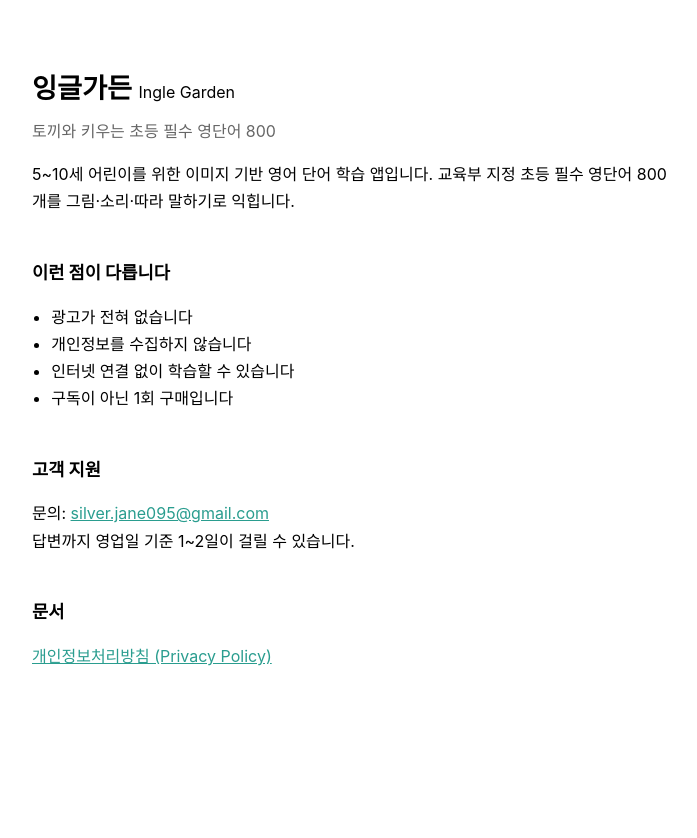
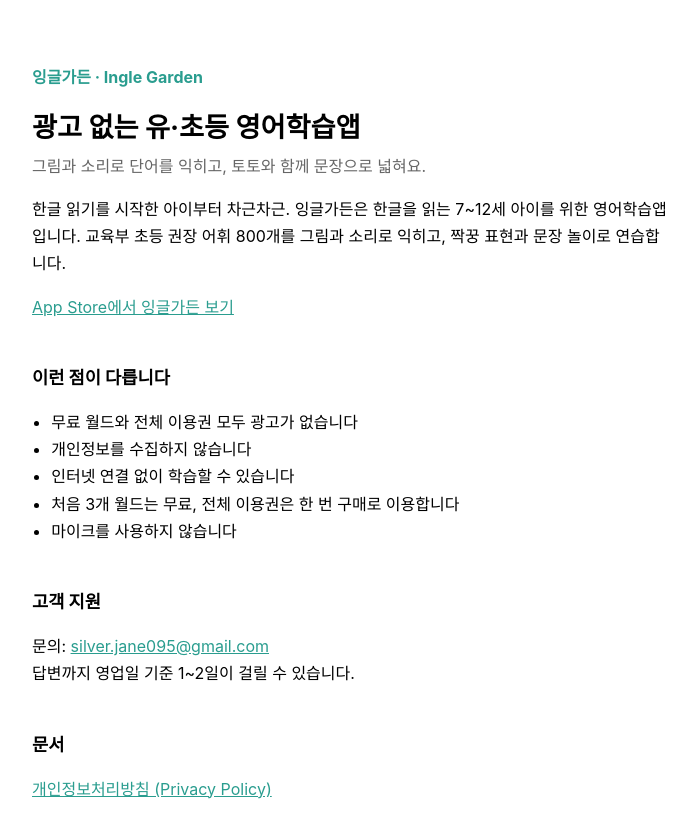
Before and after one commit to silverjane095/silverjane095.github.io, a plain HTML site: page index.html in a window 1280 px wide. Shown: the whole page, without its empty margins (288-985 px from the left). Before the commit the page ends 800 px from the top, so only its background shows below. Drawn offline with Linux system fonts and the light colour scheme.

Commit message:
Lead EngleGarden homepage with ad-free learning

```diff
--- a/index.html
+++ b/index.html
@@ -3,12 +3,14 @@
 <head>
 <meta charset="utf-8">
 <meta name="viewport" content="width=device-width, initial-scale=1">
-<title>잉글가든 (Ingle Garden)</title>
+<title>잉글가든 — 광고 없는 유·초등 영어학습앱</title>
+<meta name="description" content="광고 없는 유·초등 영어학습앱, 잉글가든. 한글을 읽는 7~12세 아이가 기초 단어·표현 800개를 그림과 소리로 익혀요. 처음 3개 월드 무료, 전체 이용권 1회 구매.">
 <style>
   :root { color-scheme: light dark; }
   body { font-family: -apple-system, "Apple SD Gothic Neo", "Noto Sans KR", sans-serif;
          max-width: 640px; margin: 0 auto; padding: 48px 20px 64px; line-height: 1.7; }
-  h1 { font-size: 1.7rem; margin-bottom: 0.2em; }
+  h1 { font-size: 1.7rem; margin-bottom: 0.2em; line-height: 1.4; }
+  .brand { font-weight: 700; color: #2a9d8f; margin-bottom: 0.6em; }
   .tagline { color: #666; margin-top: 0; }
   h2 { font-size: 1.1rem; margin-top: 2.4em; }
   ul { padding-left: 1.2em; }
@@ -18,18 +20,22 @@
 </head>
 <body>
 
-<h1>잉글가든 <span style="font-size:1rem;font-weight:normal;">Ingle Garden</span></h1>
-<p class="tagline">토끼와 키우는 초등 필수 영단어 800</p>
+<p class="brand">잉글가든 · Ingle Garden</p>
+<h1>광고 없는 유·초등 영어학습앱</h1>
+<p class="tagline">그림과 소리로 단어를 익히고, 토토와 함께 문장으로 넓혀요.</p>
 
-<p>5~10세 어린이를 위한 이미지 기반 영어 단어 학습 앱입니다.
-교육부 지정 초등 필수 영단어 800개를 그림·소리·따라 말하기로 익힙니다.</p>
+<p>한글 읽기를 시작한 아이부터 차근차근. 잉글가든은 한글을 읽는 7~12세 아이를 위한 영어학습앱입니다.
+교육부 초등 권장 어휘 800개를 그림과 소리로 익히고, 짝꿍 표현과 문장 놀이로 연습합니다.</p>
+
+<p><a href="https://apps.apple.com/kr/app/id6812143699">App Store에서 잉글가든 보기</a></p>
 
 <h2>이런 점이 다릅니다</h2>
 <ul>
-<li>광고가 전혀 없습니다</li>
+<li>무료 월드와 전체 이용권 모두 광고가 없습니다</li>
 <li>개인정보를 수집하지 않습니다</li>
 <li>인터넷 연결 없이 학습할 수 있습니다</li>
-<li>구독이 아닌 1회 구매입니다</li>
+<li>처음 3개 월드는 무료, 전체 이용권은 한 번 구매로 이용합니다</li>
+<li>마이크를 사용하지 않습니다</li>
 </ul>
 
 <h2>고객 지원</h2>
```
